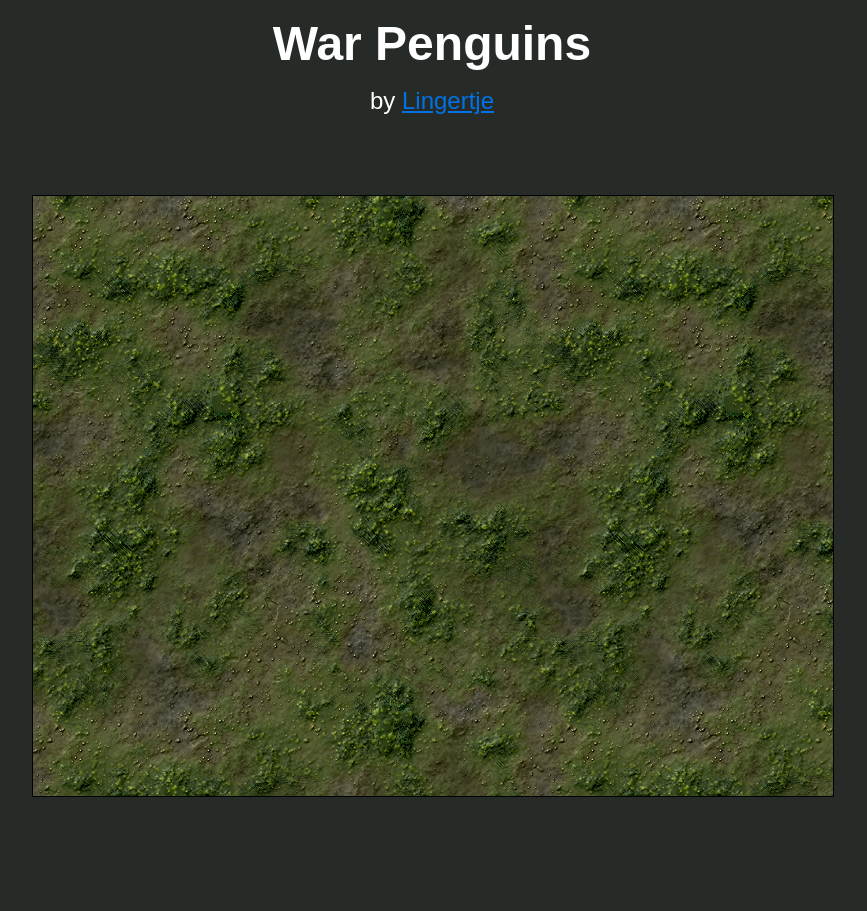
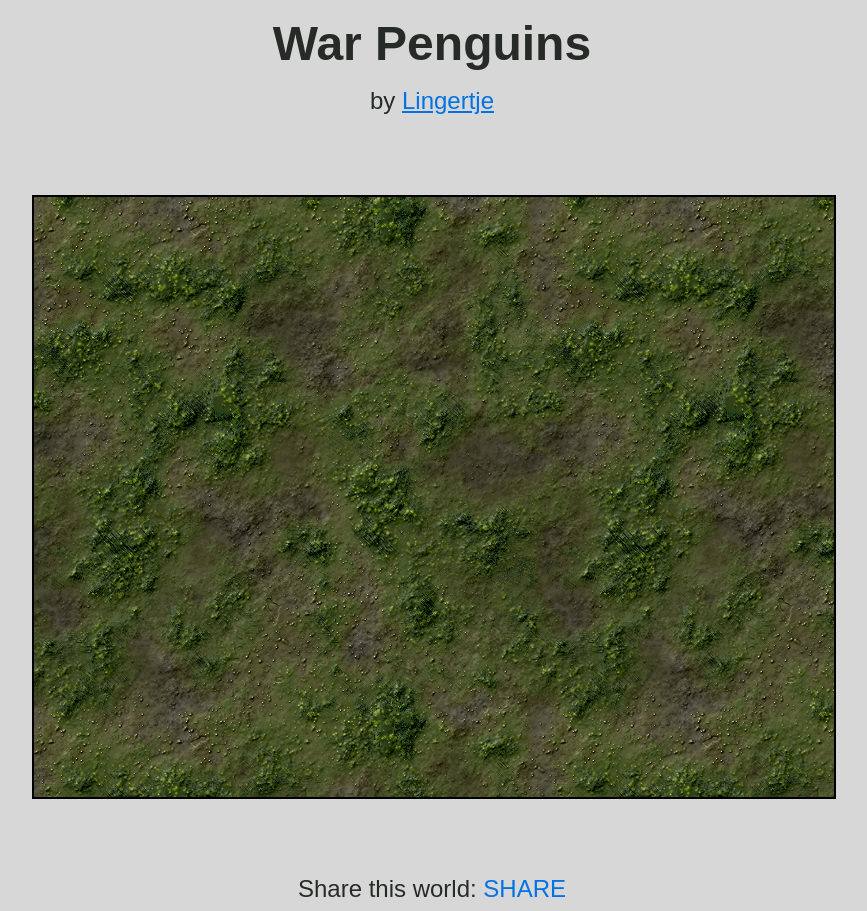
Before and after one commit to Lingertje/war-penguins, a website: page app/index.html in a window 1280 px wide. Shown: the whole page, without its empty margins (208-1075 px from the left). Before the commit the page ends 800 px from the top, so only its background shows below. Drawn offline with nearby package versions, Linux system fonts and the light colour scheme; no server answers.

Commit message:
Setup for world sharing

```diff
--- a/app/index.html
+++ b/app/index.html
@@ -2,6 +2,7 @@
 <html lang="en">
     <head>
         <meta charset="UTF-8">
+        <meta name="color-scheme" content="light dark">
         <title>War Penguins by Lingertje</title>
 
         <!-- Favicon -->
@@ -18,8 +19,9 @@
         <h1>War Penguins</h1>
         <h2>by <a href="https://github.com/lingertje">Lingertje</a></h2>
         <div class="game">
-            <canvas id="canvas" style="position: absolute; border: 1px solid #000;"></canvas>
-            <canvas id="canvas-ui" width="800" height="600" style="position: absolute; border: 1px solid #000;"></canvas>
+            <canvas id="canvas" style="position: absolute; border: 2px solid #000;"></canvas>
+            <canvas id="canvas-ui" width="800" height="600" style="position: absolute; border: 2px solid #000;"></canvas>
         </div>
+        <h2>Share this world: <a class="js-world-id">SHARE</a></h2>
     </body>
 </html>
--- a/app/public/css/main.css
+++ b/app/public/css/main.css
@@ -1,34 +1,51 @@
+:root {
+    color-scheme: light dark;
+
+    --primary-color: #d7d7d7;
+    --font-color: #272b27;
+    --link-color: #0072E5;
+}
+
+@media (prefers-color-scheme: dark) {
+    :root {
+        --primary-color: #272b27;
+        --font-color: var(--font-color);
+        --link-color: #0072E5;
+    }
+}
+
 html {
     font-size: 16px;
 }
 
 body{
     font-family: "Arial";
-    background-color: #272b27;
+    background-color: var(--primary-color);
 }
 
 h1{
     text-align: center;
-    color: #fff;
+    color: var(--font-color);
     font-size: 3rem;
     margin: 1rem 0;
 }
 
 h2 {
     text-align: center;
-    color: #fff;
+    color: var(--font-color);
     font-size: 1.5rem;
     font-weight: 300;
     margin: 0.5rem 0;
 }
 
 a {
-    color: #0072E5;
+    color: var(--link-color);
     text-underline-offset: 2px;
 }
 
 .game{
     width: 800px;
+    height: 600px;
     position: relative;
     margin: 80px auto;
 }
--- a/app/public/js/main.js
+++ b/app/public/js/main.js
@@ -17,6 +17,10 @@ window.onload = function () {
     cui.width = canvas.width;
     cui.height = canvas.height;
     var ctxui = cui.getContext('2d');
+
+    socket.on('world', data => {
+        document.querySelector('.js-world-id').href = `${window.location.href}?world=${data}`;
+    })
 
     socket.on('self', data => {
         playerSelf = data;
--- a/package.json
+++ b/package.json
@@ -9,7 +9,7 @@
   },
   "dependencies": {
     "dotenv": "8.2.0",
-    "express": "4.17.1",
+    "express": "4.18.2",
     "lodash": "4.17.20",
     "socket.io": "3.0.2",
     "winston": "3.3.3"
```
Also changed, not shown: server/socketio/socket.mjs (+12 -8 lines), 1 other file.
